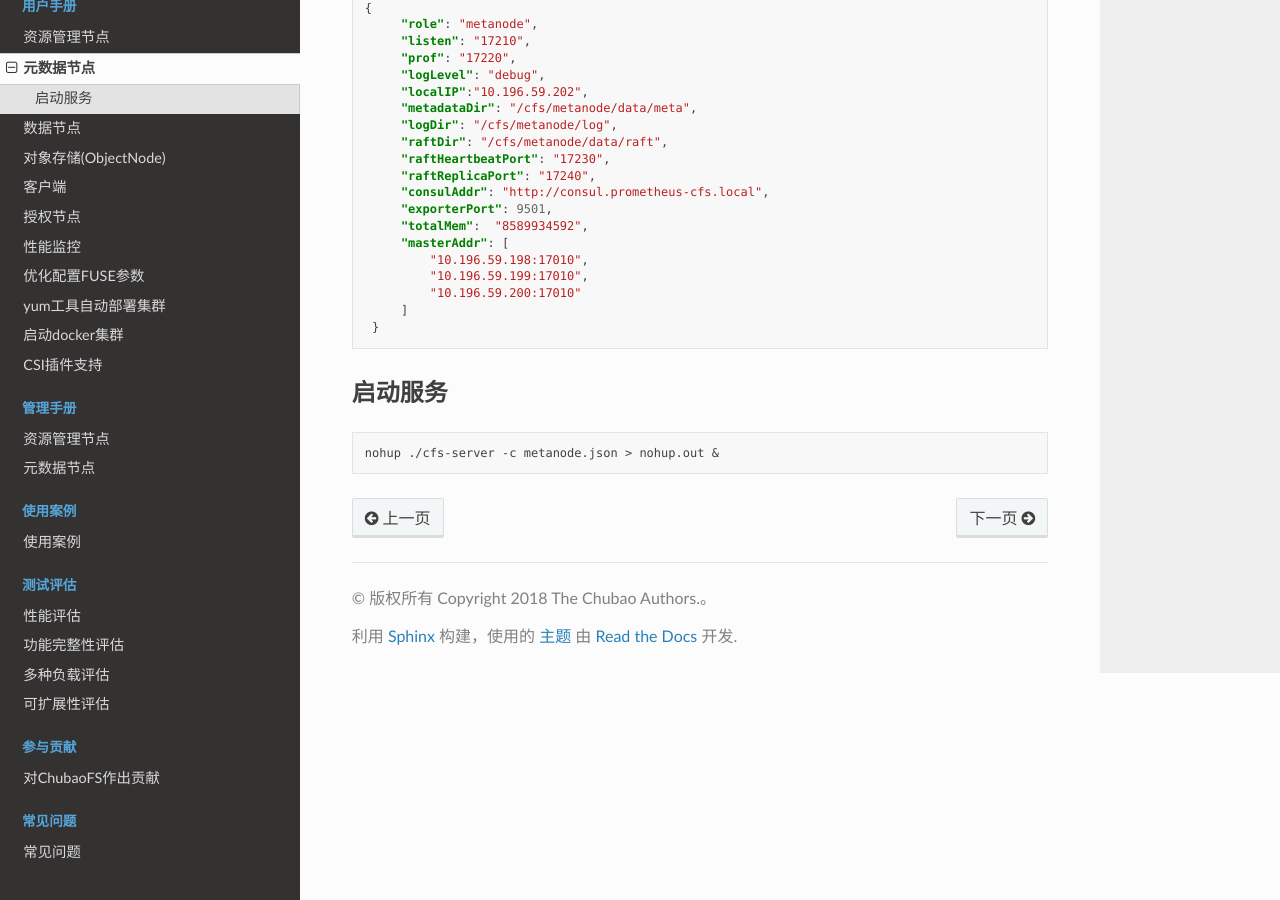
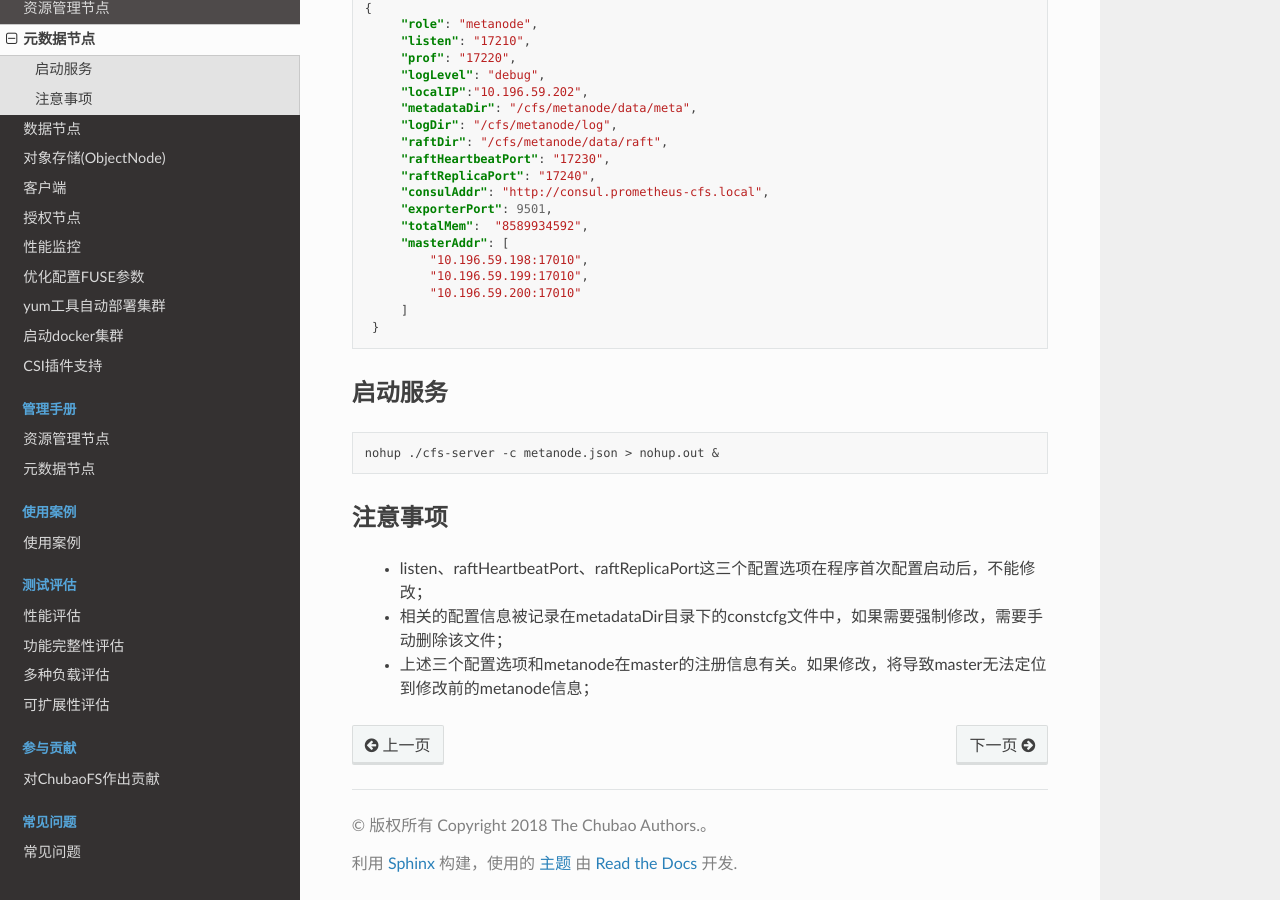
Before and after one commit to cubefs/docs-zh, a Sphinx documentation site: the page built from docs/source/user-guide/metanode.rst, in a window 1280 px wide and 900 px high, scrolled down 887 px. Built offline with Sphinx 7.4.7 and the Read the Docs theme 2.0.0, drawn with Linux system fonts in a browser that asks for light colours.

Commit message:
Update: add constcfg notice for metanode and datanode config
Signed-off-by: zhuzhengyi1 <zhuzhengyi@jd.com>

```diff
--- a/docs/source/user-guide/metanode.rst
+++ b/docs/source/user-guide/metanode.rst
@@ -57,3 +57,11 @@
 .. code-block:: bash
 
    nohup ./cfs-server -c metanode.json > nohup.out &
+
+
+注意事项
+-------------
+
+  * listen、raftHeartbeatPort、raftReplicaPort这三个配置选项在程序首次配置启动后，不能修改；
+  * 相关的配置信息被记录在metadataDir目录下的constcfg文件中，如果需要强制修改，需要手动删除该文件；
+  * 上述三个配置选项和metanode在master的注册信息有关。如果修改，将导致master无法定位到修改前的metanode信息；
```
Also changed, not shown: docs/source/user-guide/datanode.rst (+8 -0 lines).
